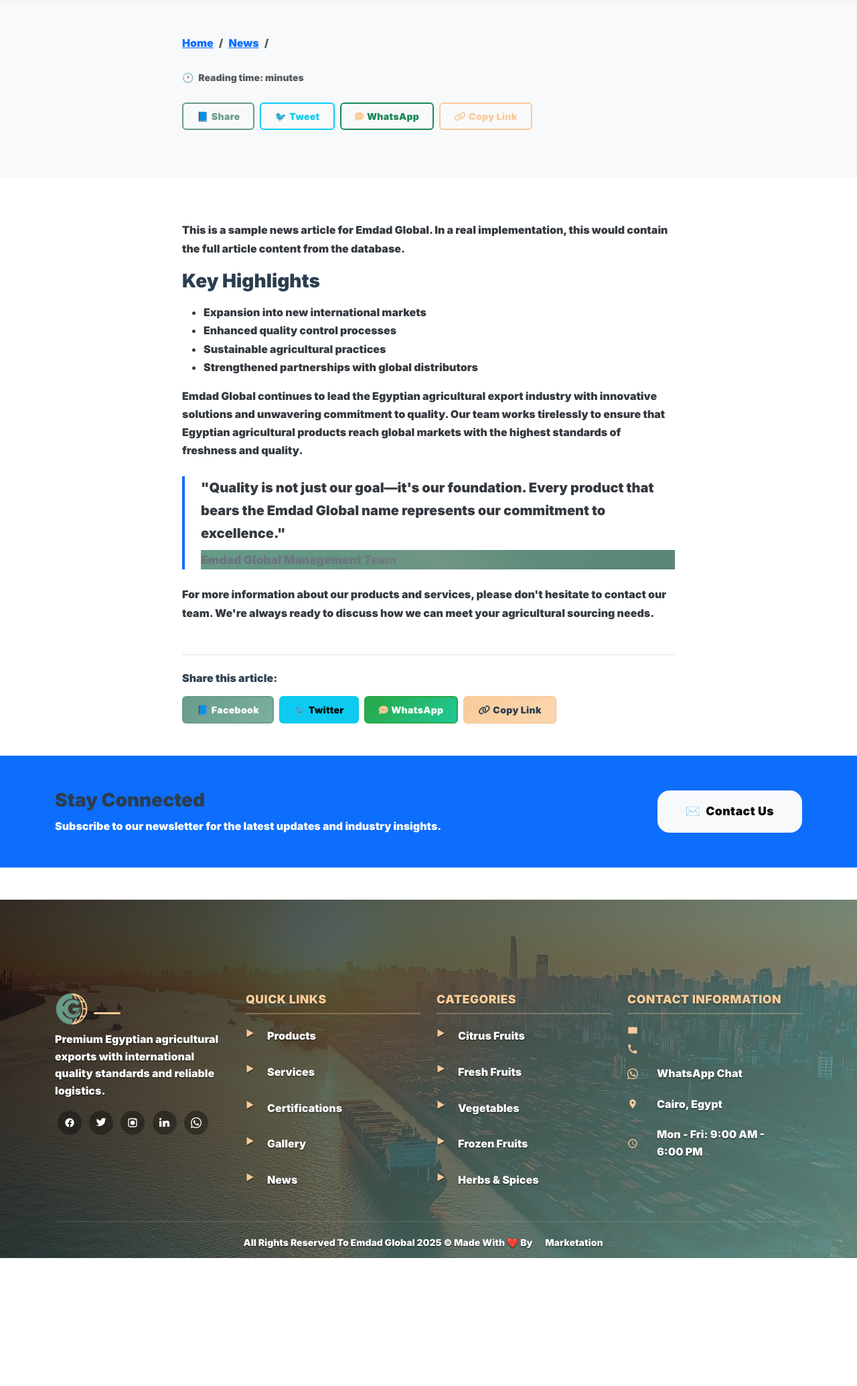
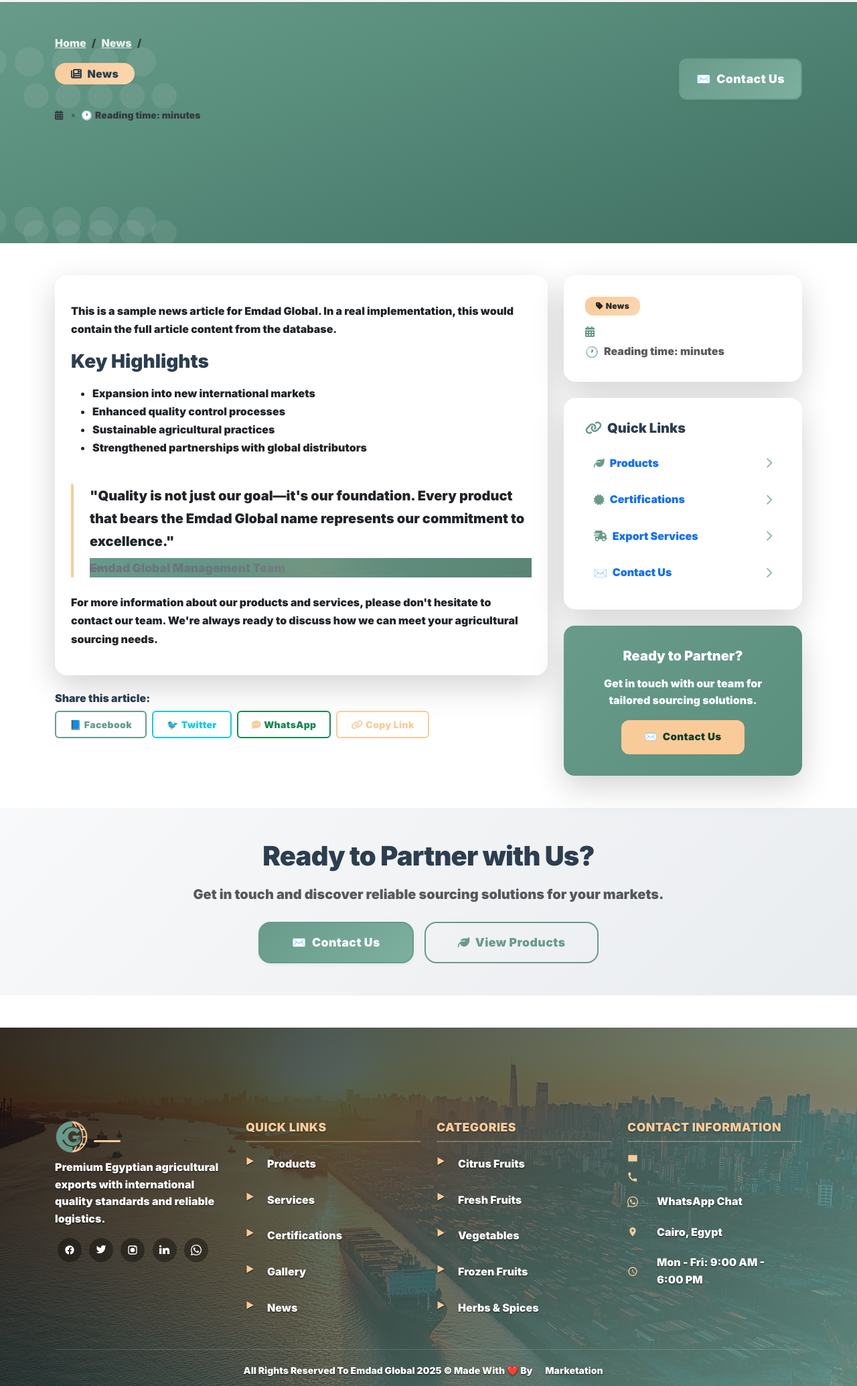
Before and after one commit to whatisup223/emdad, a Python web app: template templates/main/news_detail.html in a window 1280 px wide. Shown: the part 73-2142 px from the top of the page at 67% size. Before the commit the page ends 1951 px from the top, so only its background shows below. Run offline with Jinja, Linux system fonts and the light colour scheme; the template is opened without the code that fills it, so the values that code supplies are empty; some libraries are stand-ins or nearby versions.

Commit message:
News detail page redesign: unify hero with site identity; two-column layout with sticky sidebar; styled Related Articles to match homepage; global CTA; reuse Quick Links + green icons and Partner CTA styles; improved sharing buttons.

```diff
--- a/templates/main/news_detail.html
+++ b/templates/main/news_detail.html
@@ -1,4 +1,20 @@
 {% extends "base.html" %}
+{% block extra_head %}
+<style>
+  /* Reuse quick-links/partner styles from News */
+  .quick-links-card .ql-item { display:flex; align-items:center; justify-content:space-between; padding:.6rem .8rem; border-radius:12px; transition:transform .2s ease, background .2s ease, box-shadow .2s ease; }
+  .quick-links-card .ql-item:hover { background: rgba(104,155,138,.08); transform: translateX(4px); box-shadow: 0 6px 16px rgba(0,0,0,.06); }
+  .quick-links-card .ql-item .ql-left { display:flex; align-items:center; gap:.5rem; }
+  .quick-links-card .ql-item i { color: #689b8a !important; }
+  .quick-links-card .ql-arrow { color:#689b8a; opacity:.7; }
+  .quick-links-card .ql-item:hover .ql-arrow { opacity:1; }
+
+  .partner-cta { background: linear-gradient(135deg, #689b8a, #5a8e7d); border-radius:16px; }
+  .partner-cta .card-title, .partner-cta .card-text { color:#ffffff !important; }
+  .partner-cta .cta-btn { background:#f9cb99; border-color:#f9cb99; color:#103d24; font-weight:700; }
+  .partner-cta .cta-btn:hover { box-shadow: 0 10px 24px rgba(249,203,153,.4); transform: translateY(-3px); }
+</style>
+{% endblock %}
 
 {% block title %}
 {% if current_language == 'ar' and article.seo_title_ar %}
@@ -31,91 +47,80 @@
 {% endblock %}
 
 {% block content %}
-<!-- Article Header -->
-<section class="py-5 bg-light">
-    <div class="container">
-        <div class="row">
-            <div class="col-lg-8 mx-auto">
-                <nav aria-label="breadcrumb">
+<!-- Article Hero (unified with site identity) -->
+<section class="py-5 products-hero position-relative overflow-hidden" style="background: linear-gradient(160deg, #689b8a 0%, #5a8e7d 35%, #3f6f61 100%);">
+  <style>
+    .products-hero { min-height: 360px; }
+    .products-hero .section-heading, .products-hero .lead { color:#fff !important; }
+    .products-hero .breadcrumb, .products-hero .breadcrumb * { color:rgba(255,255,255,0.85) !important; }
+    .products-hero .section-badge { background: var(--secondary-gradient) !important; color: var(--dark-color) !important; }
+    .products-hero .pattern-dots { color: rgba(255,255,255,.15); }
+  </style>
+  <!-- Background Elements -->
+  <div class="position-absolute top-0 start-0 w-100 h-100" aria-hidden="true">
+    <div class="pattern-dots position-absolute" style="top: -40px; left: -40px; font-size: 140px; opacity: .08; color:#ffffff;">•••••<br>•••••<br>•••••</div>
+    <div class="pattern-dots position-absolute" style="bottom: -30px; right: -30px; font-size: 120px; opacity: .08; color:#ffffff;">•••••<br>•••••<br>•••••</div>
+  </div>
+
+  <div class="container position-relative">
+    <div class="row align-items-center g-4">
+      <div class="col-lg-8" data-aos="fade-right">
+        <nav aria-label="breadcrumb" class="mb-2">
           <ol class="breadcrumb">
-                        <li class="breadcrumb-item"><a href="{{ url_for('main.index') }}">Home</a></li>
-                        <li class="breadcrumb-item"><a href="{{ url_for('main.news') }}">News</a></li>
-                        <li class="breadcrumb-item active">{{ article.get_title() | truncate(50) }}</li>
+            <li class="breadcrumb-item"><a href="{{ url_for('main.index') }}">{{ _('Home') }}</a></li>
+            <li class="breadcrumb-item"><a href="{{ url_for('main.news') }}">{{ _('News') }}</a></li>
+            <li class="breadcrumb-item active text-white">{{ article.get_title(current_language) | truncate(48) }}</li>
           </ol>
         </nav>
 
-                <div class="article-meta mb-3">
-                    <span class="text-primary">{{ article.publish_at.strftime('%B %d, %Y') }}</span>
-                    {% if article.featured %}
-                    <span class="badge bg-warning text-dark ms-2">Featured</span>
+        <div class="mb-3">
+          <div class="section-badge badge bg-gradient-primary text-white px-4 py-2 rounded-pill mb-3 fs-6 fw-semibold">
+            <i class="fas fa-newspaper me-2"></i>{% if is_rtl %}الأخبار{% else %}{{ _('News') }}{% endif %}
+          </div>
+          <h1 class="section-heading {{ 'arabic-heading' if is_rtl else 'english-heading' }} mb-3">{{ article.get_title(current_language) }}</h1>
+          {% if article.get_excerpt(current_language) %}
+          <p class="lead {{ 'arabic-text' if is_rtl else 'english-text' }} text-white-75">{{ article.get_excerpt(current_language) }}</p>
           {% endif %}
         </div>
 
-                <h1 class="display-6 fw-bold mb-4">{{ article.get_title(current_language) }}</h1>
-
-                {% if article.get_excerpt(current_language) %}
-                <p class="lead text-muted mb-4">{{ article.get_excerpt(current_language) }}</p>
+        <div class="d-flex flex-wrap align-items-center gap-2 text-white-75">
+          <small><i class="fas fa-calendar-alt me-1"></i>{{ article.publish_at.strftime('%B %d, %Y') }}</small>
+          <span class="opacity-50">•</span>
+          <small><i class="fas fa-clock me-1"></i>{{ _('Reading time') }}: {{ article.get_reading_time(current_language) }} {{ _('minutes') }}</small>
+          {% if article.featured %}
+          <span class="badge bg-warning text-dark ms-2">{{ _('Featured') }}</span>
           {% endif %}
-
-                <!-- Article Tags -->
-                {% if article.tags %}
-                <div class="mb-3">
-                    {% for tag in article.get_tags_list() %}
-                        <span class="badge bg-light text-primary me-1">#{{ tag }}</span>
-                    {% endfor %}
         </div>
-                {% endif %}
-
-                <!-- Reading Time -->
-                <div class="mb-4">
-                    <small class="text-muted">
-                        <i class="fas fa-clock me-1"></i>
-                        {{ _('Reading time') }}: {{ article.get_reading_time(current_language) }} {{ _('minutes') }}
-                    </small>
       </div>
-
-                <!-- Social Share Buttons -->
-                <div class="d-flex gap-2 mb-4">
-                    <button class="btn btn-outline-primary btn-sm" onclick="shareArticle('facebook')">
-                        <i class="fab fa-facebook-f me-1"></i>Share
-                    </button>
-                    <button class="btn btn-outline-info btn-sm" onclick="shareArticle('twitter')">
-                        <i class="fab fa-twitter me-1"></i>Tweet
-                    </button>
-                    <button class="btn btn-outline-success btn-sm" onclick="shareArticle('whatsapp')">
-                        <i class="fab fa-whatsapp me-1"></i>WhatsApp
-                    </button>
-                    <button class="btn btn-outline-secondary btn-sm" onclick="shareArticle('copy')">
-                        <i class="fas fa-link me-1"></i>Copy Link
-                    </button>
-                </div>
+      <div class="col-lg-4 text-lg-end" data-aos="fade-left">
+        <a href="{{ url_for('main.contact') }}" class="btn btn-primary btn-lg px-4 py-3 hover-lift" style="border-radius: 12px;">
+          <i class="fas fa-envelope me-2"></i>{% if is_rtl %}تواصل معنا{% else %}{{ _('Contact Us') }}{% endif %}
+        </a>
       </div>
     </div>
   </div>
 </section>
 
-<!-- Article Content -->
+<!-- Article Content (two-column layout with sticky sidebar) -->
 <section class="py-5">
   <div class="container">
-        <div class="row">
-            <div class="col-lg-8 mx-auto">
+    <div class="row g-4">
+      <!-- Main Content -->
+      <div class="col-lg-8">
         <!-- Cover Image -->
         {% if article.cover_image %}
-                <div class="mb-5">
-                    <img src="{{ url_for('main.uploaded_file', filename='news/' + article.cover_image) }}"
-                         alt="{{ article.get_title(current_language) }}"
-                         class="img-fluid rounded shadow">
+        <div class="mb-4">
+          <img src="{{ url_for('main.uploaded_file', filename='news/' + article.cover_image) }}" alt="{{ article.get_title(current_language) }}" class="img-fluid rounded-3 shadow-sm" style="max-height: 460px; object-fit: cover; width: 100%;">
         </div>
         {% endif %}
 
         <!-- Article Body -->
-                <div class="article-content">
+        <article class="article-content card border-0 shadow-lg p-4">
           {% if article.get_content(current_language) %}
             {{ article.get_content(current_language) | safe }}
           {% else %}
             <p>{{ article.get_excerpt() }}</p>
             <p>This is a sample news article for Emdad Global. In a real implementation, this would contain the full article content from the database.</p>
-
             <h3>Key Highlights</h3>
             <ul>
               <li>Expansion into new international markets</li>
@@ -123,22 +128,18 @@
               <li>Sustainable agricultural practices</li>
               <li>Strengthened partnerships with global distributors</li>
             </ul>
-
-                        <p>Emdad Global continues to lead the Egyptian agricultural export industry with innovative solutions and unwavering commitment to quality. Our team works tirelessly to ensure that Egyptian agricultural products reach global markets with the highest standards of freshness and quality.</p>
-
-                        <blockquote class="blockquote border-start border-primary border-4 ps-4 my-4">
+            <blockquote class="blockquote border-start border-4 ps-4 my-4" style="border-color:#f9cb99 !important;">
               <p class="mb-0">"Quality is not just our goal—it's our foundation. Every product that bears the Emdad Global name represents our commitment to excellence."</p>
               <footer class="blockquote-footer mt-2">Emdad Global Management Team</footer>
             </blockquote>
-
             <p>For more information about our products and services, please don't hesitate to contact our team. We're always ready to discuss how we can meet your agricultural sourcing needs.</p>
           {% endif %}
-                </div>
+        </article>
 
         <!-- Tags -->
         {% if article.get_tags_list() %}
-                <div class="mt-5 pt-4 border-top">
-                    <h6 class="mb-3">Tags:</h6>
+        <div class="mt-4">
+          <h6 class="mb-2">{{ _('Tags') }}:</h6>
           <div class="d-flex flex-wrap gap-2">
             {% for tag in article.get_tags_list() %}
             <span class="badge bg-light text-dark">#{{ tag }}</span>
@@ -148,21 +149,52 @@
         {% endif %}
 
         <!-- Share Again -->
-                <div class="mt-5 pt-4 border-top">
-                    <h6 class="mb-3">Share this article:</h6>
-                    <div class="d-flex gap-2">
-                        <button class="btn btn-primary btn-sm" onclick="shareArticle('facebook')">
-                            <i class="fab fa-facebook-f me-1"></i>Facebook
-                        </button>
-                        <button class="btn btn-info btn-sm" onclick="shareArticle('twitter')">
-                            <i class="fab fa-twitter me-1"></i>Twitter
-                        </button>
-                        <button class="btn btn-success btn-sm" onclick="shareArticle('whatsapp')">
-                            <i class="fab fa-whatsapp me-1"></i>WhatsApp
-                        </button>
-                        <button class="btn btn-secondary btn-sm" onclick="shareArticle('copy')">
-                            <i class="fas fa-link me-1"></i>Copy Link
-                        </button>
+        <div class="mt-4">
+          <h6 class="mb-2">{{ _('Share this article') }}:</h6>
+          <div class="d-flex gap-2 flex-wrap">
+            <button class="btn btn-outline-primary btn-sm hover-lift" onclick="shareArticle('facebook')"><i class="fab fa-facebook-f me-1"></i>Facebook</button>
+            <button class="btn btn-outline-info btn-sm hover-lift" onclick="shareArticle('twitter')"><i class="fab fa-twitter me-1"></i>Twitter</button>
+            <button class="btn btn-outline-success btn-sm hover-lift" onclick="shareArticle('whatsapp')"><i class="fab fa-whatsapp me-1"></i>WhatsApp</button>
+            <button class="btn btn-outline-secondary btn-sm hover-lift" onclick="shareArticle('copy')"><i class="fas fa-link me-1"></i>Copy Link</button>
+          </div>
+        </div>
+      </div>
+
+      <!-- Sidebar -->
+      <div class="col-lg-4">
+        <div class="position-sticky" style="top: 90px;">
+          <!-- Article Info -->
+          <div class="card border-0 shadow-lg mb-4">
+            <div class="card-body">
+              <div class="d-flex align-items-center mb-3">
+                <span class="badge bg-gradient-secondary text-dark fw-semibold me-2"><i class="fas fa-tag me-1"></i>{{ _('News') }}</span>
+                {% if article.featured %}<span class="badge bg-warning text-dark fw-semibold"><i class="fas fa-star me-1"></i>{{ _('Featured') }}</span>{% endif %}
+              </div>
+              <div class="d-flex align-items-center text-muted mb-2"><i class="fas fa-calendar-alt me-2 text-primary-custom"></i>{{ article.publish_at.strftime('%B %d, %Y') }}</div>
+              <div class="d-flex align-items-center text-muted"><i class="fas fa-clock me-2 text-primary-custom"></i>{{ _('Reading time') }}: {{ article.get_reading_time(current_language) }} {{ _('minutes') }}</div>
+            </div>
+          </div>
+
+          <!-- Quick Links Side -->
+          <div class="card border-0 shadow-lg mb-4 quick-links-card">
+            <div class="card-body">
+              <h6 class="card-title mb-3"><i class="fas fa-link me-2" style="color:#689b8a;"></i>{{ _('Quick Links') }}</h6>
+              <ul class="list-unstyled mb-0">
+                <li class="mb-2"><a class="text-decoration-none ql-item" href="{{ url_for('main.products') }}"><span class="ql-left"><i class="fas fa-leaf"></i>{{ _('Products') }}</span><i class="fas fa-chevron-right ql-arrow"></i></a></li>
+                <li class="mb-2"><a class="text-decoration-none ql-item" href="{{ url_for('main.certifications') }}"><span class="ql-left"><i class="fas fa-certificate"></i>{{ _('Certifications') }}</span><i class="fas fa-chevron-right ql-arrow"></i></a></li>
+                <li class="mb-2"><a class="text-decoration-none ql-item" href="{{ url_for('main.services') }}"><span class="ql-left"><i class="fas fa-shipping-fast"></i>{{ _('Export Services') }}</span><i class="fas fa-chevron-right ql-arrow"></i></a></li>
+                <li><a class="text-decoration-none ql-item" href="{{ url_for('main.contact') }}"><span class="ql-left"><i class="fas fa-envelope"></i>{{ _('Contact Us') }}</span><i class="fas fa-chevron-right ql-arrow"></i></a></li>
+              </ul>
+            </div>
+          </div>
+
+          <!-- CTA Side -->
+          <div class="card border-0 shadow-lg partner-cta">
+            <div class="card-body text-center">
+              <h5 class="card-title">{% if is_rtl %}جاهز للتعاون؟{% else %}{{ _('Ready to Partner?') }}{% endif %}</h5>
+              <p class="card-text">{% if is_rtl %}تواصل مع فريقنا لحلول توريد مخصصة.{% else %}{{ _('Get in touch with our team for tailored sourcing solutions.') }}{% endif %}</p>
+              <a href="{{ url_for('main.contact') }}" class="btn btn-light cta-btn hover-lift"><i class="fas fa-envelope me-2"></i>{% if is_rtl %}تواصل الآن{% else %}{{ _('Contact Us') }}{% endif %}</a>
+            </div>
           </div>
         </div>
       </div>
@@ -170,71 +202,79 @@
   </div>
 </section>
 
-<!-- Related Articles -->
+<!-- Related Articles (match homepage Latest Updates style) -->
 {% if related_articles %}
-<section class="py-5 bg-light">
-    <div class="container">
-        <div class="text-center mb-5">
-            <h2 class="mb-3">Related Articles</h2>
-            <p class="lead text-muted">More news and updates from Emdad Global</p>
+<section class="py-5 bg-gradient-light position-relative overflow-hidden">
+  <div class="container position-relative">
+    <div class="text-center mb-5" data-aos="fade-up">
+      <div class="section-badge badge bg-gradient-secondary text-dark px-4 py-2 rounded-pill mb-3 fs-6 fw-semibold">
+        <i class="fas fa-newspaper me-2"></i>{{ _('Related Articles') }}
+      </div>
+      <h2 class="section-heading english-heading gradient-text">{{ _('More News & Updates') }}</h2>
+      <p class="lead text-muted col-lg-8 mx-auto">{{ _('Explore more developments and insights from Emdad Global') }}</p>
     </div>
 
-        <div class="row">
+    <div class="row g-4">
       {% for related in related_articles %}
-            <div class="col-lg-4 mb-4">
-                <div class="card h-100 border-0 shadow-sm news-card">
+      <div class="col-lg-4 col-md-6" data-aos="fade-up" data-aos-delay="{{ loop.index0 * 100 }}">
+        <article class="news-card card h-100 border-0 shadow-lg hover-lift position-relative overflow-hidden">
+          <div class="news-image-wrapper position-relative overflow-hidden">
             {% if related.cover_image %}
-                    <img src="{{ url_for('main.uploaded_file', filename='news/' + related.cover_image) }}"
-                         class="card-img-top" alt="{{ related.get_title() }}" style="height: 200px; object-fit: cover;">
+            <img src="{{ url_for('main.uploaded_file', filename='news/' + related.cover_image) }}" class="card-img-top news-image" alt="{{ related.get_title(current_language) }}" style="height: 250px; object-fit: cover;">
             {% else %}
-                    <div class="card-img-top bg-primary d-flex align-items-center justify-content-center" style="height: 200px;">
-                        <i class="fas fa-newspaper fa-3x text-white"></i>
+            <div class="card-img-top bg-gradient-primary d-flex align-items-center justify-content-center" style="height: 250px;">
+              <i class="fas fa-newspaper fa-4x text-white opacity-75"></i>
             </div>
             {% endif %}
 
-                    <div class="card-body d-flex flex-column">
-                        <div class="mb-2">
-                            <small class="text-muted">{{ related.publish_at.strftime('%B %d, %Y') }}</small>
+            <!-- Date Badge -->
+            <div class="position-absolute top-0 start-0 p-3">
+              <div class="date-badge bg-white text-dark rounded-pill px-3 py-2 shadow-sm">
+                <i class="fas fa-calendar-alt me-2 text-primary-custom"></i>
+                <small class="fw-semibold">{{ related.publish_at.strftime('%b %d') }}</small>
+              </div>
+            </div>
+          </div>
+
+          <div class="card-body p-4">
+            <div class="news-meta mb-3">
+              <span class="badge bg-light text-primary-custom fw-semibold"><i class="fas fa-tag me-1"></i>{{ _('News') }}</span>
               {% if related.featured %}
-                            <span class="badge bg-warning text-dark ms-2">Featured</span>
+              <span class="badge bg-gradient-secondary text-dark fw-semibold ms-2"><i class="fas fa-star me-1"></i>{{ _('Featured') }}</span>
               {% endif %}
             </div>
 
-                        <h6 class="card-title">{{ related.get_title() }}</h6>
-                        <p class="card-text text-muted flex-grow-1">{{ related.get_excerpt() | truncate(100) }}</p>
+            <h5 class="card-heading english-heading mb-3">{{ related.get_title(current_language) }}</h5>
+            <p class="card-text text-muted mb-4">{{ related.get_excerpt(current_language) | truncate(120) if related.get_excerpt(current_language) else _('Stay updated with the latest news and developments from Emdad Global.') }}</p>
 
-                        <div class="mt-auto">
-                            <a href="{{ url_for('main.news_detail', slug=related.slug) }}" class="btn btn-outline-primary btn-sm">
-                                Read More <i class="fas fa-arrow-right ms-1"></i>
-                            </a>
+            <div class="d-flex justify-content-between align-items-center mt-auto">
+              <small class="text-muted"><i class="fas fa-clock me-1"></i>{{ related.publish_at.strftime('%B %d, %Y') }}</small>
+              <a href="{{ url_for('main.news_detail', slug=related.slug) }}" class="btn btn-outline-primary btn-sm hover-lift"><i class="fas fa-arrow-right me-1"></i>{{ _('Read More') }}</a>
             </div>
           </div>
-                </div>
+        </article>
       </div>
       {% endfor %}
     </div>
 
-        <div class="text-center mt-4">
-            <a href="{{ url_for('main.news') }}" class="btn btn-primary">
-                <i class="fas fa-newspaper me-2"></i>View All News
-            </a>
+    <div class="text-center mt-4" data-aos="fade-up" data-aos-delay="400">
+      <a href="{{ url_for('main.news') }}" class="btn btn-primary btn-lg px-5 py-3 hover-lift"><i class="fas fa-newspaper me-2"></i>{{ _('View All News') }}</a>
     </div>
   </div>
 </section>
 {% endif %}
 
-<!-- Call to Action -->
-<section class="py-5 bg-primary text-white">
+<!-- Global CTA (same as News page bottom) -->
+<section class="py-5 bg-gradient-light">
   <div class="container">
-        <div class="row align-items-center">
-            <div class="col-lg-8">
-                <h3 class="mb-2">Stay Connected</h3>
-                <p class="mb-0">Subscribe to our newsletter for the latest updates and industry insights.</p>
+    <div class="row align-items-center text-center">
+      <div class="col-lg-8 mx-auto" data-aos="fade-up">
+        <h2 class="display-6 english-heading mb-3">{% if is_rtl %}جاهز للتعاون معنا؟{% else %}{{ _('Ready to Partner with Us?') }}{% endif %}</h2>
+        <p class="lead text-muted mb-4">{% if is_rtl %}تواصل معنا الآن واكتشف حلول التوريد الموثوقة لأسواقك العالمية.{% else %}{{ _('Get in touch and discover reliable sourcing solutions for your markets.') }}{% endif %}</p>
+        <div class="d-flex flex-wrap justify-content-center gap-3">
+          <a href="{{ url_for('main.contact') }}" class="btn btn-primary btn-lg px-5 py-3 hover-lift"><i class="fas fa-envelope me-2"></i>{% if is_rtl %}تواصل الآن{% else %}{{ _('Contact Us') }}{% endif %}</a>
+          <a href="{{ url_for('main.products') }}" class="btn btn-outline-primary btn-lg px-5 py-3 hover-lift"><i class="fas fa-leaf me-2"></i>{% if is_rtl %}تصفح المنتجات{% else %}{{ _('View Products') }}{% endif %}</a>
         </div>
-            <div class="col-lg-4 text-lg-end">
-                <a href="{{ url_for('main.contact') }}" class="btn btn-light btn-lg">
-                    <i class="fas fa-envelope me-2"></i>Contact Us
-                </a>
       </div>
     </div>
   </div>
```
Lines whose indentation alone changed are shown as unchanged.
